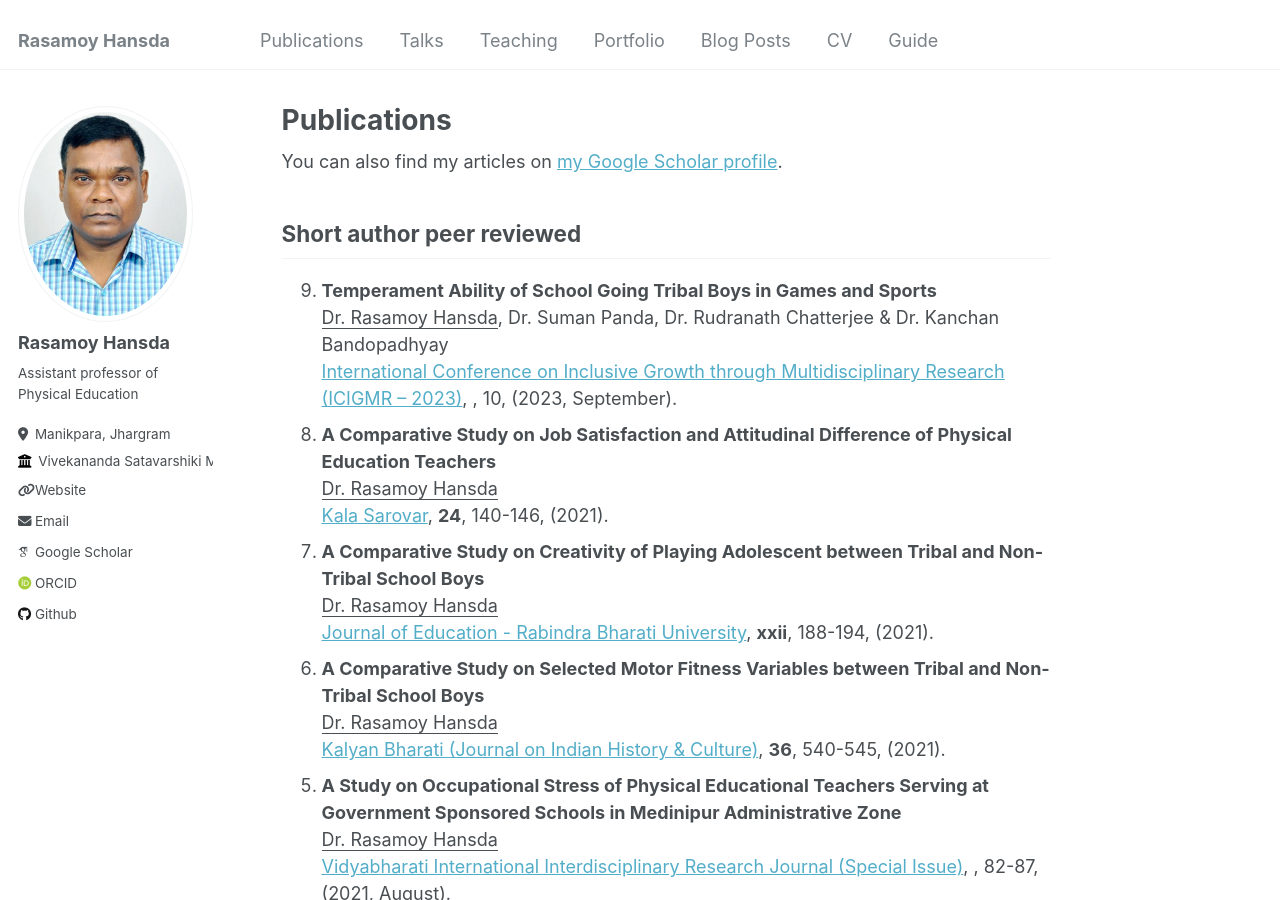
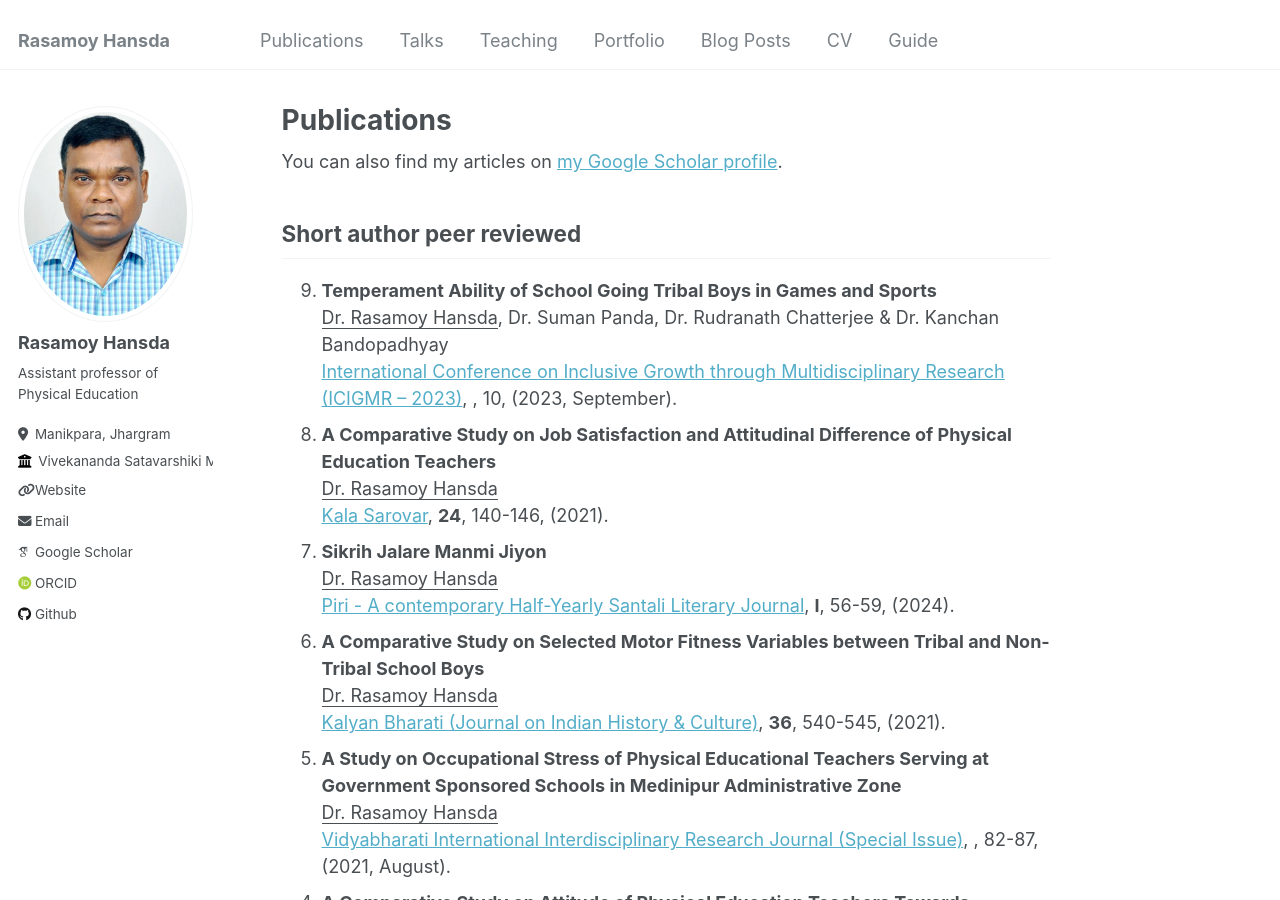
Before and after one commit to rhansda1/rhansda1.github.io, a Jekyll site: the page built from _pages/publications.md, in a window 1280 px wide and 900 px high. Built offline with Jekyll 4.4.1, drawn with Linux system fonts in a browser that asks for light colours; some web fonts are replaced.

Commit message:
Update publications_html.yaml

```diff
--- a/_data/publications_html.yaml
+++ b/_data/publications_html.yaml
@@ -1,3 +1,4 @@
+
 Hansda:2023:
   year: '2023, September'
   pages: '10'
@@ -24,17 +25,17 @@ Hansda:2021E:
   title: A Comparative Study on Job Satisfaction and Attitudinal Difference of Physical Education Teachers
   author: <u>Dr. Rasamoy Hansda</u>
 
-Hansda:2021D:
-  year: '2021'
-  pages: '188-194'
+Hansda:2024:
+  year: '2024'
+  pages: '56-59'
   number: '1'
-  volume: 'xxii'
-  journal: Journal of Education - Rabindra Bharati University
+  volume: 'I'
+  journal: Piri - A contemporary Half-Yearly Santali Literary Journal
   doi:
   primaryclass:
   archiveprefix:
   eprint:
-  title: A Comparative Study on Creativity of Playing Adolescent between Tribal and Non-Tribal School Boys
+  title: Sikrih Jalare Manmi Jiyon
   author: <u>Dr. Rasamoy Hansda</u>
 
 Hansda:2021C:
```
